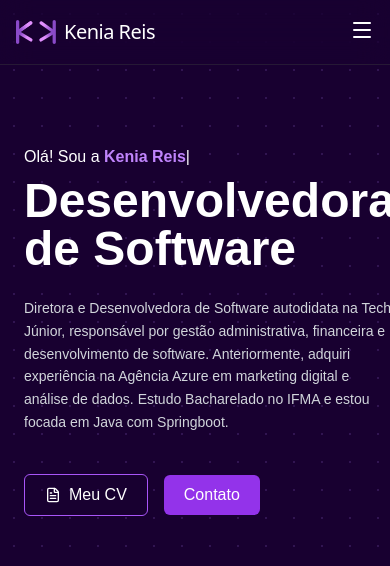
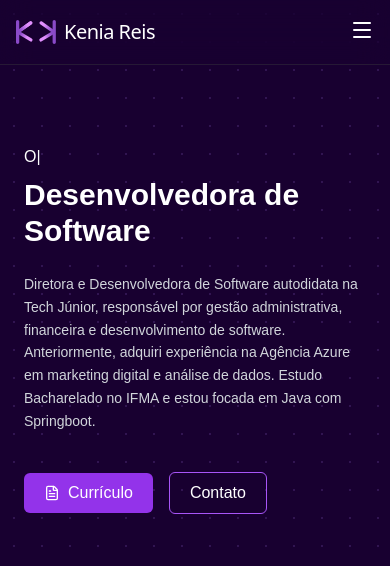
Before and after one commit to keniareis/Portifolio, a React (Vite) app in the folder portifolio/: page / in a window 390 px wide. Shown: the top 566 px of the page. Built offline with nearby package versions, Linux system fonts and the light colour scheme; a web font is replaced by a local one.

Commit message:
fix: prevent hero text overflow on mobile and shorten typewriter idle gap
Also swaps the CV/Contato button styles and renames "Meu CV" to
"Currículo".

```diff
--- a/portifolio/src/components/HomeSection.tsx
+++ b/portifolio/src/components/HomeSection.tsx
@@ -6,27 +6,48 @@
 const NAME = "Kenia Reis"
 const FULL_TEXT = GREETING + NAME
 
+type TypewriterPhase = 'typing' | 'pausing' | 'deleting' | 'waiting'
+
 const HomeSection = () => {
   const [typedLength, setTypedLength] = useState(0)
+  const [phase, setPhase] = useState<TypewriterPhase>('typing')
 
   useEffect(() => {
-    if (typedLength >= FULL_TEXT.length) return
-    const timeout = setTimeout(() => setTypedLength((prev) => prev + 1), 70)
+    let timeout: ReturnType<typeof setTimeout>
+
+    if (phase === 'typing') {
+      if (typedLength < FULL_TEXT.length) {
+        timeout = setTimeout(() => setTypedLength((prev) => prev + 1), 70)
+      } else {
+        timeout = setTimeout(() => setPhase('pausing'), 0)
+      }
+    } else if (phase === 'pausing') {
+      timeout = setTimeout(() => setPhase('deleting'), 4000)
+    } else if (phase === 'deleting') {
+      if (typedLength > 0) {
+        timeout = setTimeout(() => setTypedLength((prev) => prev - 1), 30)
+      } else {
+        timeout = setTimeout(() => setPhase('waiting'), 0)
+      }
+    } else {
+      timeout = setTimeout(() => setPhase('typing'), 1500)
+    }
+
     return () => clearTimeout(timeout)
-  }, [typedLength])
+  }, [typedLength, phase])
 
   const typedGreeting = FULL_TEXT.slice(0, typedLength).slice(0, GREETING.length)
   const typedName = FULL_TEXT.slice(0, typedLength).slice(GREETING.length)
 
   return (
     <section id="sobre" className="preahvihear-regular flex items-center justify-between gap-12 mt-20 px-6 lg:px-20 max-w-7xl mx-auto">
-      <div className="max-w-xl">
+      <div className="max-w-xl min-w-0">
         <p className="text-base mb-2">
             {typedGreeting}
             <span className="text-purple-400 font-semibold">{typedName}</span>
             <span className="animate-pulse">|</span>
         </p>
-        <h1 className="text-5xl font-bold text-white mb-6">
+        <h1 className="text-3xl sm:text-4xl lg:text-5xl font-bold text-white mb-6">
             Desenvolvedora de Software
         </h1>
         <p className="text-gray-300 text-sm leading-relaxed mb-10">
@@ -37,10 +58,10 @@
             estou focada em Java com Springboot.
         </p>
         <div className="flex items-center gap-4">
-          <a href="#" className="flex items-center gap-2 border border-purple-500 text-white py-2 px-5 rounded-md hover:bg-purple-500/20 transition">
-            <FileText size={16} /> Meu CV
+          <a href="#" className="flex items-center gap-2 bg-purple-600 hover:bg-purple-700 text-white py-2 px-5 rounded-md transition">
+            <FileText size={16} /> Currículo
           </a>
-          <a href="#" className="bg-purple-600 hover:bg-purple-700 text-white py-2 px-5 rounded-md transition">
+          <a href="#" className="border border-purple-500 text-white py-2 px-5 rounded-md hover:bg-purple-500/20 transition">
               Contato
           </a>
         </div>
```
